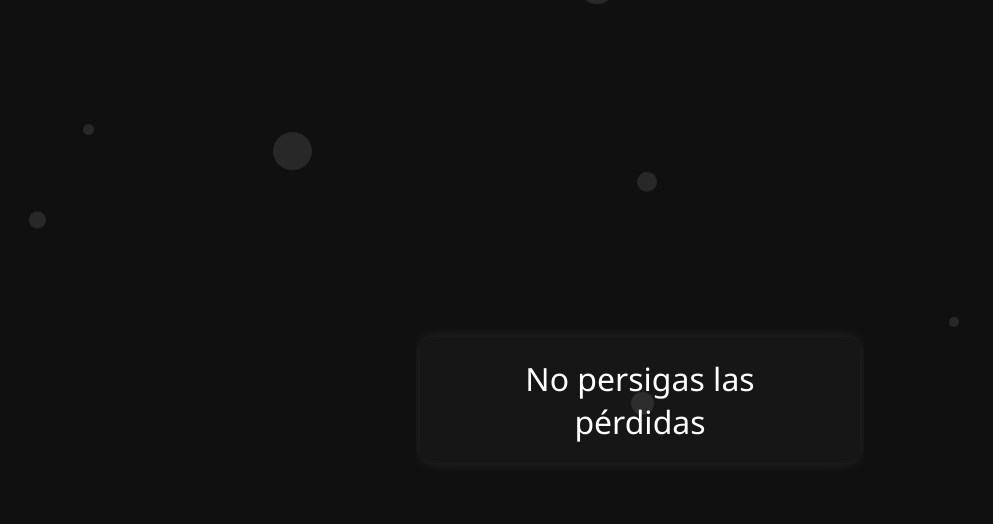
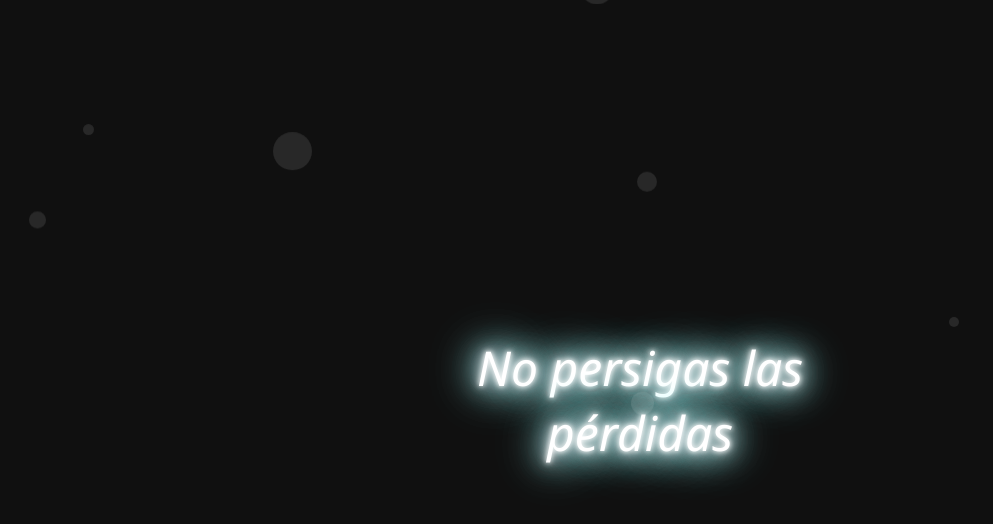
Before and after one commit to camilo98789/Consejos, a plain HTML site: page index.html in a window 1280 px wide. Shown: the whole page, without its empty margins (0-993 px from the left). Drawn offline with Linux system fonts and the light colour scheme.

Commit message:
conseji.html

```diff
--- a/index.html
+++ b/index.html
@@ -4,28 +4,34 @@
 <meta charset="UTF-8" />
 <title>Consejo Trading</title>
 <style>
-  /* Reset scrollbar */
+  /* Sin scroll, fondo negro */
   body, html {
     margin: 0;
     padding: 0;
     height: 100%;
-    overflow: hidden; /* Sin scroll */
+    overflow: hidden;
     background: #101010;
-    font-family: 'Segoe UI', Tahoma, Geneva, Verdana, sans-serif;
-    color: white;
     display: flex;
     justify-content: center;
     align-items: center;
+    font-family: 'Segoe UI', Tahoma, Geneva, Verdana, sans-serif;
   }
 
   #consejo {
-    font-size: 2rem;
+    font-size: 3rem;
+    font-style: italic;
+    color: white;
     text-align: center;
     max-width: 80%;
-    padding: 20px 40px;
-    background: rgba(24, 24, 24, 0.8);
-    border-radius: 15px;
-    box-shadow: 0 0 15px rgba(255,255,255,0.1);
+    /* Efecto glow */
+    text-shadow:
+      0 0 5px #fff,
+      0 0 10px #fff,
+      0 0 20px #fff,
+      0 0 30px #9df2ff,
+      0 0 40px #9df2ff,
+      0 0 50px #9df2ff,
+      0 0 60px #9df2ff;
   }
 
   /* Animación de círculos cayendo */
@@ -68,7 +74,7 @@
   }
 
   cambiarConsejo();
-  setInterval(cambiarConsejo, 60000);
+  setInterval(cambiarConsejo, 30000); // cambia cada 30 segundos
 
   // Crear animación de círculos cayendo
   const numCirculos = 30;
```
